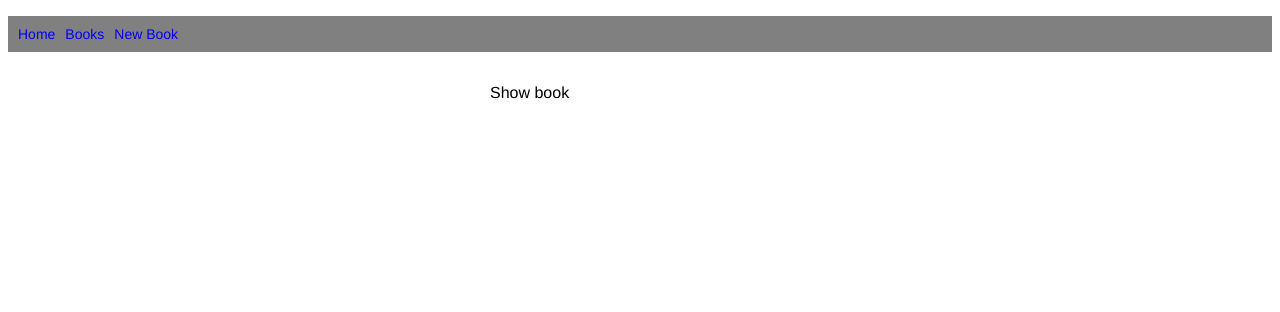
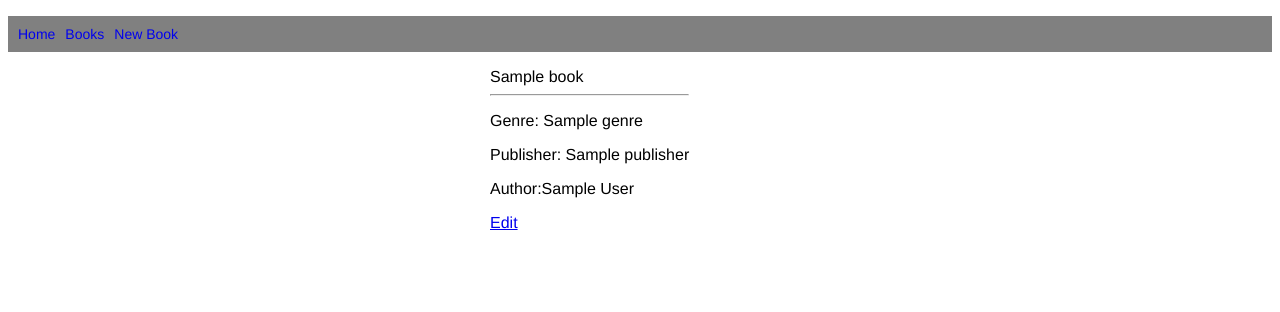
Before and after one commit to NateDawggWoof/week04_day3_LAB_Books_Authors, a Flask app: template templates/books/show.html in a window 1280 px wide. Shown: the top 312 px of the page. Run offline with Flask 2, Linux system fonts and the light colour scheme; the template is opened without the code that fills it: most values are stand-ins (such as "Sample title", 1, 10 or a date in 2020).

Commit message:
Exstension complete

```diff
--- a/controllers/books_controller.py
+++ b/controllers/books_controller.py
@@ -46,7 +46,10 @@ def create_book():
 
 
 # SHOW
-
+@books_blueprint.route('/books/<id>')
+def show_book(id):
+    book = book_repo.select(id)
+    return render_template('books/show.html', book = book)
 
 
 ##### ADVANCED EXTENSION #####
--- a/templates/books/index.html
+++ b/templates/books/index.html
@@ -9,7 +9,7 @@
     <!-- <li>
         <ul> -->
     <div>
-        {{ book.title}}
+        <p> <a href="/books/{{book.id}}">{{ book.title}}</a></p>
         <hr>
     </div>
     <div>
@@ -19,6 +19,7 @@
     <!-- </ul>
     </li> -->
     </div>
+
     <div>
         <form action="/books/{{book.id}}/delete" method = "post">
         <button>delete</button>
--- a/templates/books/show.html
+++ b/templates/books/show.html
@@ -1,6 +1,20 @@
 {% extends "base.html" %}
 {% block content %}
 
-  <p>Show book</p>
 
+  <div>
+    <div>
+        {{ book.title}}
+        <hr>
+    </div>
+    <div>
+        <p> Genre: {{book.genre}}  </p>
+        <p>Publisher: {{book.publisher}}</p>
+        <p>Author:{{book.author.full_name()}}</p>
+    </div>
+    <div>
+      <p> <a href="/books/{{book.id}}/edit">Edit</a></p>
+    </div>
+
+</div>
 {% endblock %}
```
